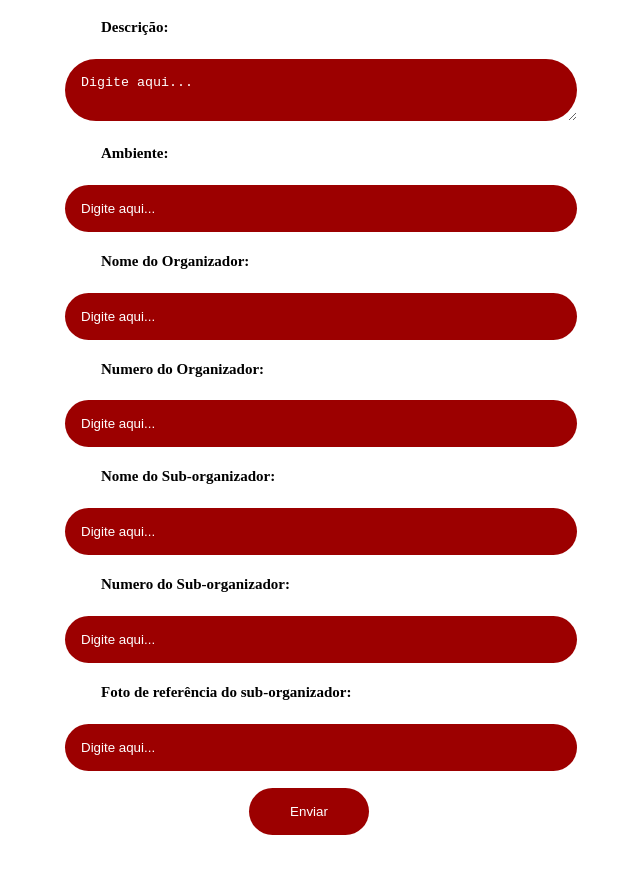
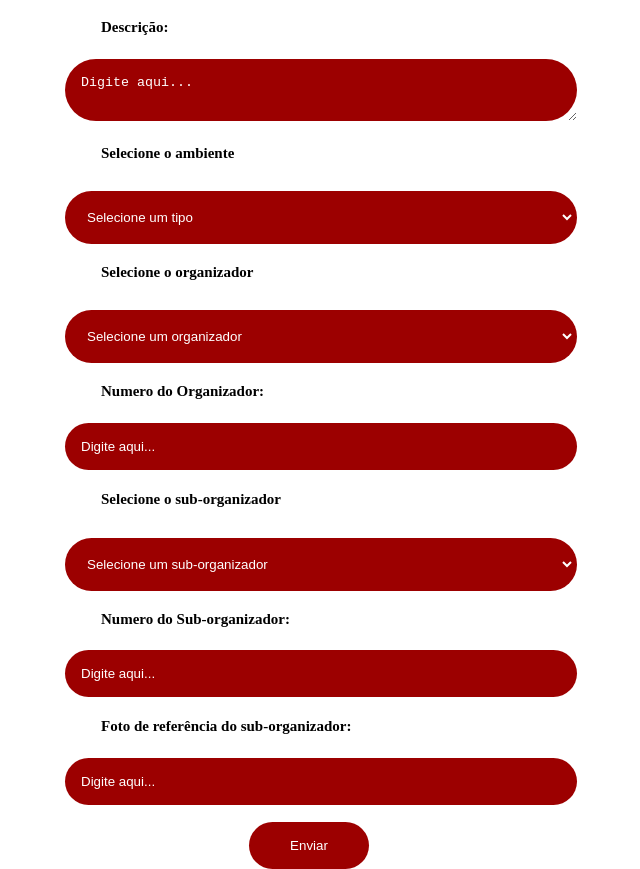
Before and after one commit to nathanhalgumacoisa/Tool-Trackers-front, a Next.js app: page /CadastroFerr in a window 1280 px wide. Shown: the part 781-1650 px from the top of the page, without its empty margins (319-959 px from the left). Before the commit the page ends 1616 px from the top, so only its background shows below. Built offline with nearby package versions, Linux system fonts and the light colour scheme; no server answers.

Commit message:
select no cadastro de ferramentas

```diff
--- a/app/CadastroFerr/cadastroferr.module.css
+++ b/app/CadastroFerr/cadastroferr.module.css
@@ -48,7 +48,25 @@
     margin-left: 16rem;
     margin-top: 0.1rem;
 }
+.select {
+    width: 60vw;
+    background-color: rgb(156, 0, 0);
+    color: rgb(255, 255, 255);
+    border: 2px solid transparent; /* Ajuste a borda se necessário */
+    border-radius: 50px;
+    outline: none;
+    transition: border-color 0.3s;
+    max-width: 50%;
+    margin: -1rem auto;
+    padding: 1rem;
+    margin-left: 16rem;
+    margin-top: 0.5rem;
+}
 
+.select option {
+    background-color: rgb(156, 0, 0);
+    color: rgb(255, 255, 255);
+}
 .input::placeholder {
     color: rgb(255, 255, 255); /* Altere para a cor desejada */
 }
--- a/app/CadastroFerr/page.jsx
+++ b/app/CadastroFerr/page.jsx
@@ -191,31 +191,39 @@ const CadastroFerr = () => {
                         </label>
                     </div>
 
-                    <div>
+                    <div className={styles.input_container}>
                         <label>
-                        <h2 className={styles.title}>Ambiente:</h2>
-                            <input
-                                type="text"
-                                className={styles.input}
+                            <h2 className={styles.title}>Selecione o ambiente</h2>
+                            <select
+                                className={styles.select}
                                 value={ambiente}
                                 onChange={(e) => setAmbiente(e.target.value)}
-                                placeholder="Digite aqui..."
                                 required
-                            />
+                            >
+                                <option value="" disabled>Selecione um tipo</option>
+                                <option value="oficina mecanica de usinagem">Oficina de mecânica de Usinagem</option>
+                                <option value="oficna eletro eletronica">Oficna Eletro eletrônica</option>
+                                <option value="especo maker">Espaço Maker</option>
+                                <option value="manutencao">Manutenção</option>
+                            </select>
                         </label>
                     </div>
 
-                    <div>
+                    <div className={styles.input_container}>
                         <label>
-                        <h2 className={styles.title}>Nome do Organizador:</h2>
-                            <input
-                                type="text"
-                                className={styles.input}
+                            <h2 className={styles.title}>Selecione o organizador</h2>
+                            <select
+                                className={styles.select}
                                 value={nome_organizador}
                                 onChange={(e) => setNomeOrganizador(e.target.value)}
-                                placeholder="Digite aqui..."
                                 required
-                            />
+                            >
+                                <option value="" disabled>Selecione um organizador</option>
+                                <option value="carrinhos">Carrinhos</option>
+                                <option value="armarios">Armários</option>
+                                <option value="tornos">Tornos</option>
+                                <option value="paineis">Painéis</option>
+                            </select>
                         </label>
                     </div>
                     <div>
@@ -231,17 +239,20 @@ const CadastroFerr = () => {
                             />
                         </label>
                     </div>
-                    <div>
+                    <div className={styles.input_container}>
                         <label>
-                        <h2 className={styles.title}>Nome do Sub-organizador:</h2>
-                            <input
-                                type="text"
-                                className={styles.input}
+                            <h2 className={styles.title}>Selecione o sub-organizador</h2>
+                            <select
+                                className={styles.select}
                                 value={nome_suborganizador}
                                 onChange={(e) => setNomeSubOrganizador(e.target.value)}
-                                placeholder="Digite aqui..."
                                 required
-                            />
+                            >
+                                <option value="" disabled>Selecione um sub-organizador</option>
+                                <option value="gavetas">Gavetas</option>
+                                <option value="prateleiras">Prateleiras</option>
+                                <option value="outros">Outros</option>
+                            </select>
                         </label>
                     </div>
                     <div>
```
Lines whose indentation alone changed are shown as unchanged.
